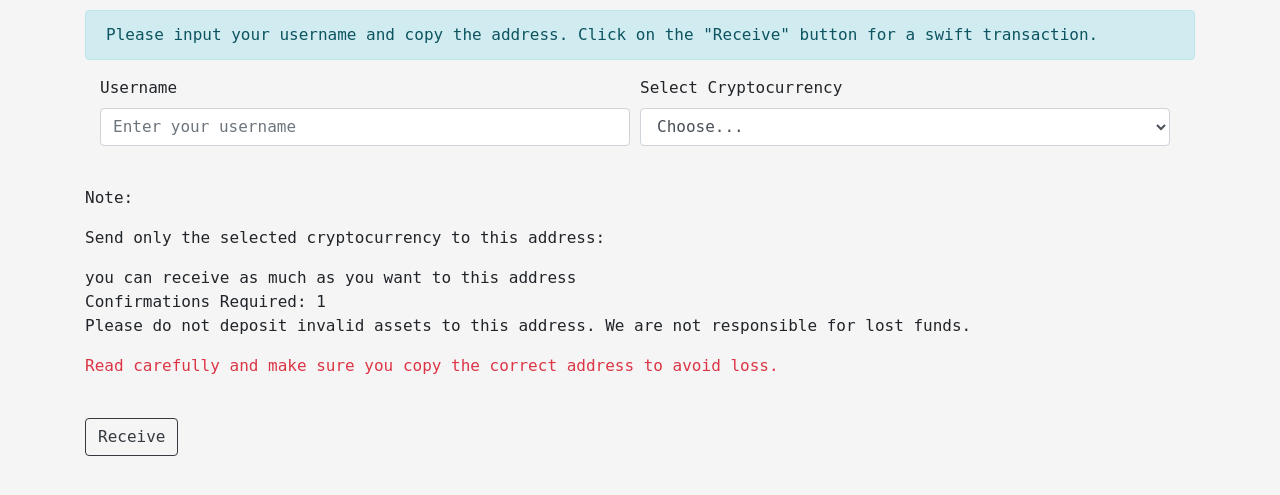
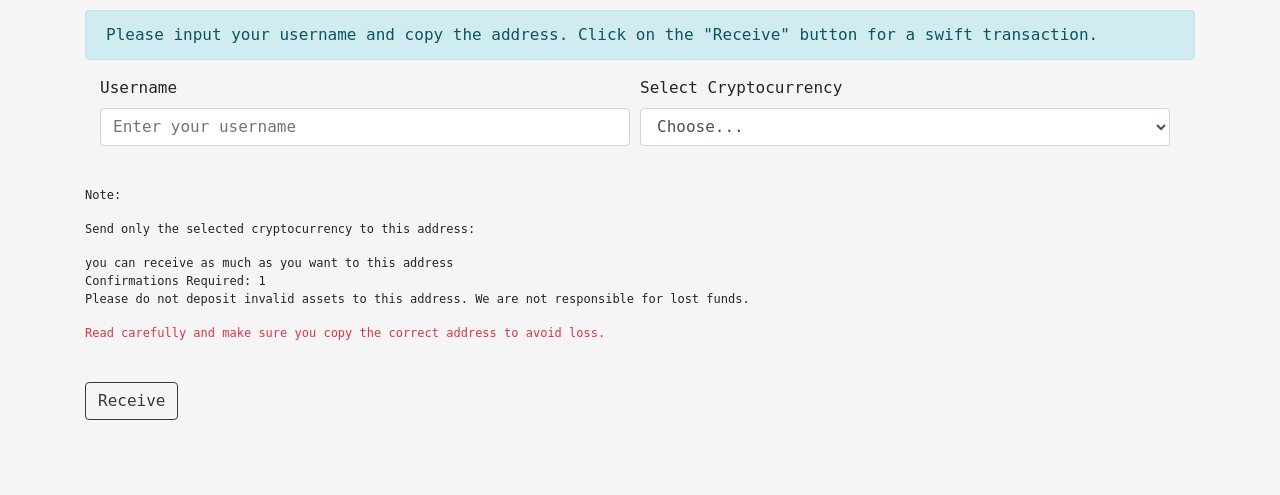
Before and after one commit to aceabandy/cryptify, a Django app: page /receive/ in a window 1280 px wide. Shown: the part 249-744 px from the top of the page. Run offline with Django 5.2, Linux system fonts and the light colour scheme; a user stored in the database is signed in; data comes from the database, SQL or seed files in the repository; some libraries are stand-ins or nearby versions.

Commit message:
receive.html

```diff
--- a/app/templates/payments/receive.html
+++ b/app/templates/payments/receive.html
@@ -303,7 +303,8 @@
                     'sol': '4x84ag5erjxM48CgggQKpe9mPyafR9bUK92HQkSB3yFq',
                     'bnb smartchain': '0x819cb170Fa8e8d07251de02a4045422DD04B52fe',
                     'ton': 'UQBA4eo0m34MHuLwRrB9ja4IOGqsRFFr6xEZ79xEcjlk-ORA',-->
-                <p>Note:</p>
+                <div style="font-size: 12px;">
+                 <p>Note:</p>
                 <p>Send only the selected cryptocurrency to this address:</p>
                 <p>you can receive as much as you want to this address
                     <br>
@@ -311,6 +312,9 @@
                     <br>
                     Please do not deposit invalid assets to this address. We are not responsible for lost funds.</p>
                  <p class="text-danger">Read carefully and make sure you copy the correct address to avoid loss.</p>
+
+
+                </div>
 
 
             </div>
```
